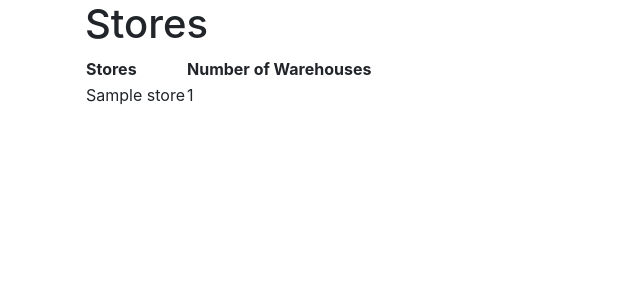
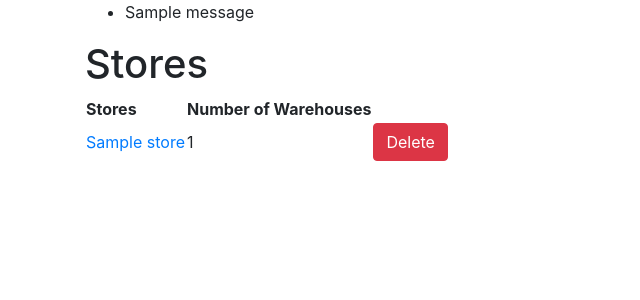
Before and after one commit to aldinoanggawan/inventory-management, a Python web app: template templates/stores.html in a window 1280 px wide. Shown: the part 56-356 px from the top of the page, without its empty margins (0-640 px from the left). Run offline with Jinja, Linux system fonts and the light colour scheme; the template is opened without the code that fills it: most values are stand-ins (such as "Sample title", 1, 10 or a date in 2020); one stand-in notice (Sample message) is shown; some libraries are stand-ins or nearby versions.

Commit message:
Added function to delete store

```diff
--- a/templates/stores.html
+++ b/templates/stores.html
@@ -1,16 +1,31 @@
 {% extends "_layout.html" %}
 {% block content %}
+{% with messages = get_flashed_messages() %}
+    {% if messages %}
+        <ul class="flashes">
+            {% for message in messages %}
+            <li>{{ message }}</li>
+            {% endfor %}
+        </ul>
+    {% endif %}
+{% endwith %}
 <h1>Stores</h1>
 <table>
     <tr>
         <th>Stores</th>
         <th>Number of Warehouses</th>
+        <th></th>
     </tr>
     <!-- put the loop of store list here -->
     {% for s in stores_list %}
     <tr>
-        <a href="/store/{{ s.id }}"><td>{{ s.name }}</td></a>
+        <td><a href="/store/{{ s.id }}">{{ s.name }}</a></td>
         <td>{{ s.warehouses | length }}</td>
+        <td>
+            <form action="{{ url_for('store_delete', id=s.id) }}" method="POST">
+            <button type="submit" class="btn btn-danger">Delete</button>
+            </form>
+        </td>
     </tr>
     {% endfor %}
 </table>
```
Also changed, not shown: server.py (+13 -1 lines).
